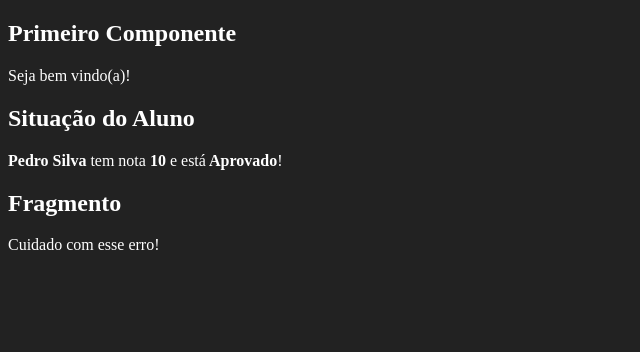
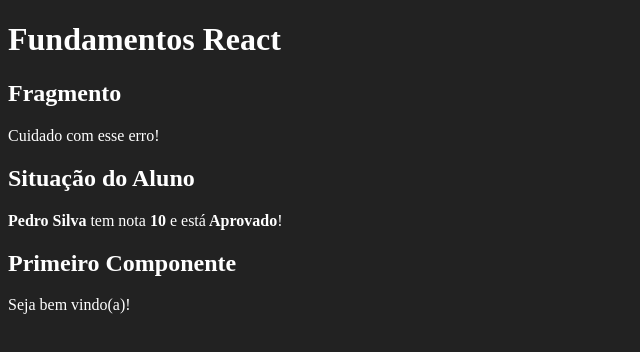
Before and after one commit to pedrohsbatista/Fundamentos-React, a React (Create React App) app: page / in a window 1280 px wide. Shown: the top 352 px of the page, without its empty margins (0-640 px from the left). Built offline with nearby package versions, Linux system fonts and the light colour scheme.

Commit message:
Fundamentos declaração de function

```diff
--- /dev/null
+++ b/src/App.jsx
@@ -0,0 +1,32 @@
+import React from 'react'
+
+import Primeiro from './components/basicos/Primeiro'
+import ComParametro from './components/basicos/ComParametro'
+import Fragmento from './components/basicos/Fragmento'
+
+//Usar default pode usar função anônima (sem atribuir um nome)
+
+// function ou arrow function(=>) mesma sintaxe
+//export default function(props){
+
+//Arrow function parâmetrização:
+// se tiver 1 parâmetro pode remover o parênteses
+// se não tiver parâmetro pode usar parênteses vazio
+// se tiver 1 parâmetro não utilizado pode usar _
+
+//Usar arrow function pode remover o corpo do componente
+// {
+//   return (
+//   )
+// }
+
+export default _ =>
+    <div id="app">
+        <h1>Fundamentos React</h1>
+        <Fragmento />
+        <ComParametro
+            titulo="Situação do Aluno"
+            aluno="Pedro Silva"
+            nota={9.3} />
+        <Primeiro></Primeiro>
+    </div>
--- a/src/index.js
+++ b/src/index.js
@@ -2,9 +2,7 @@
 import React from 'react'
 import './index.css'
 
-import Primeiro from './components/basicos/Primeiro'
-import ComParametro from './components/basicos/ComParametro'
-import Fragmento from './components/basicos/Fragmento'
+import App from './App'
 
 //const tag = <strong>Olá React!</strong>
 
@@ -12,13 +10,6 @@
     //<div>
     //   { tag }
     //</div>,
-    <div id="app">
-        <Primeiro></Primeiro>
-        <ComParametro
-         titulo="Situação do Aluno"
-         aluno="Pedro Silva"
-         nota={9.3} />
-         <Fragmento />
-    </div>,
+    <App />,
     document.getElementById('root')
 )
```
